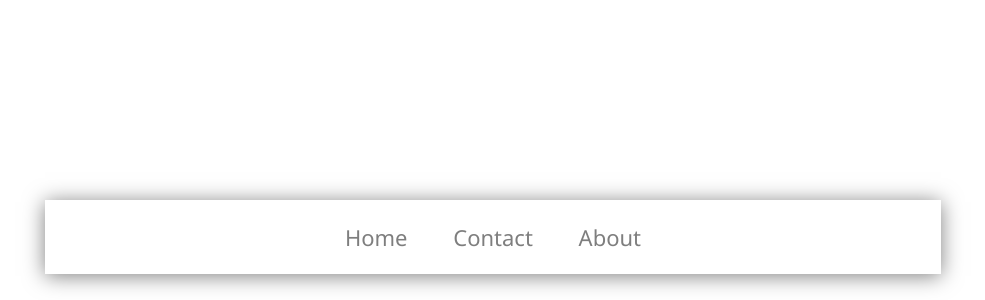
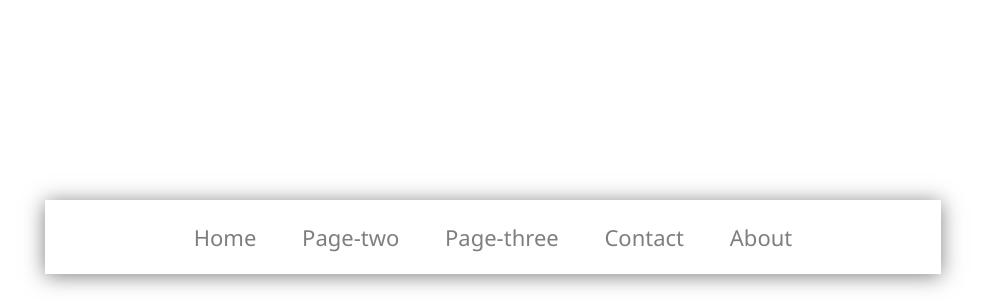
Before and after one commit to cesarangstz/nuevapractica, a plain HTML site: page index.html in a window 1280 px wide. Shown: the part 500-800 px from the top of the page, without its empty margins (147-1132 px from the left). Drawn offline with Linux system fonts and the light colour scheme.

Commit message:
Menu de 5 piezas

```diff
--- a/index.html
+++ b/index.html
@@ -15,6 +15,8 @@
     <div id="footer">
         <nav id="nav">
             <a class="isLink" href="#">Home</a>
+            <a class="isLink" href="#">Page-two</a>
+            <a class="isLink" href="#">Page-three</a>
             <a class="isLink" href="#">Contact</a>
             <a class="isLink" href="#">About</a>
         </nav>
```
